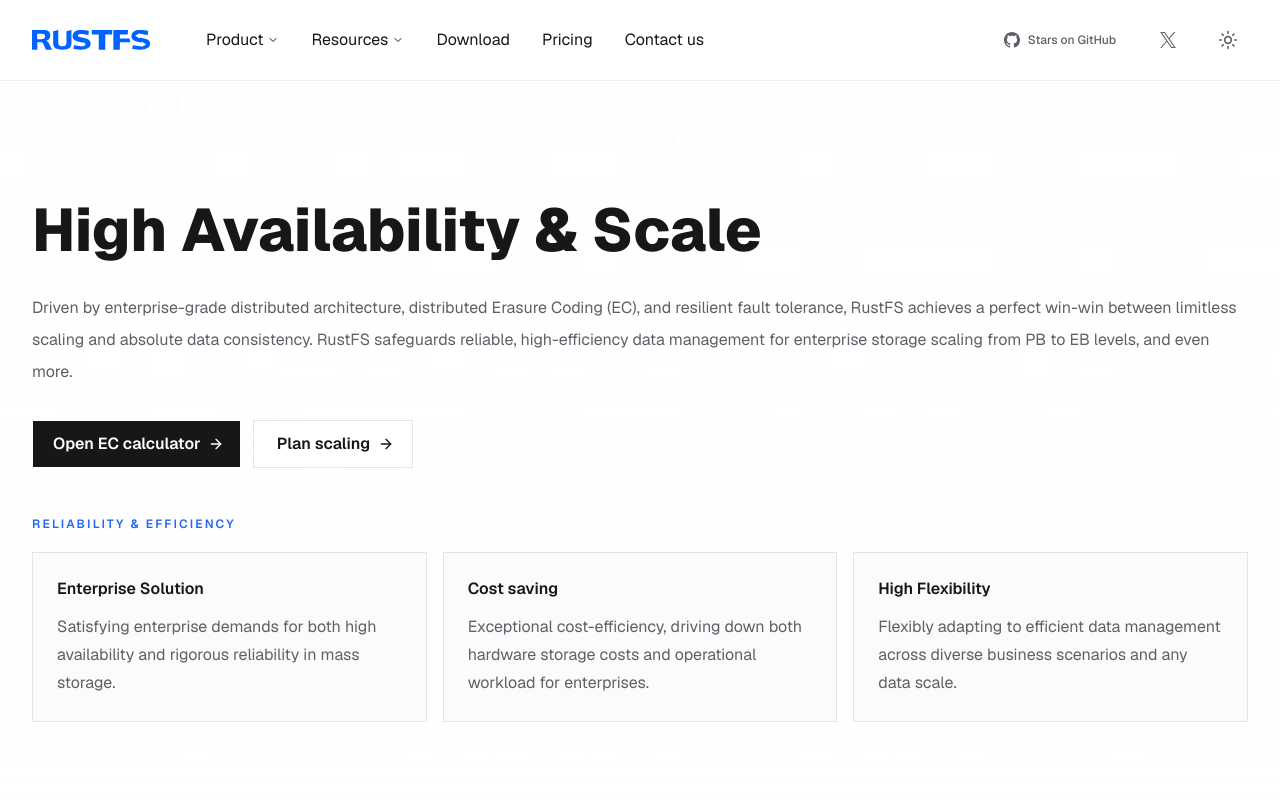
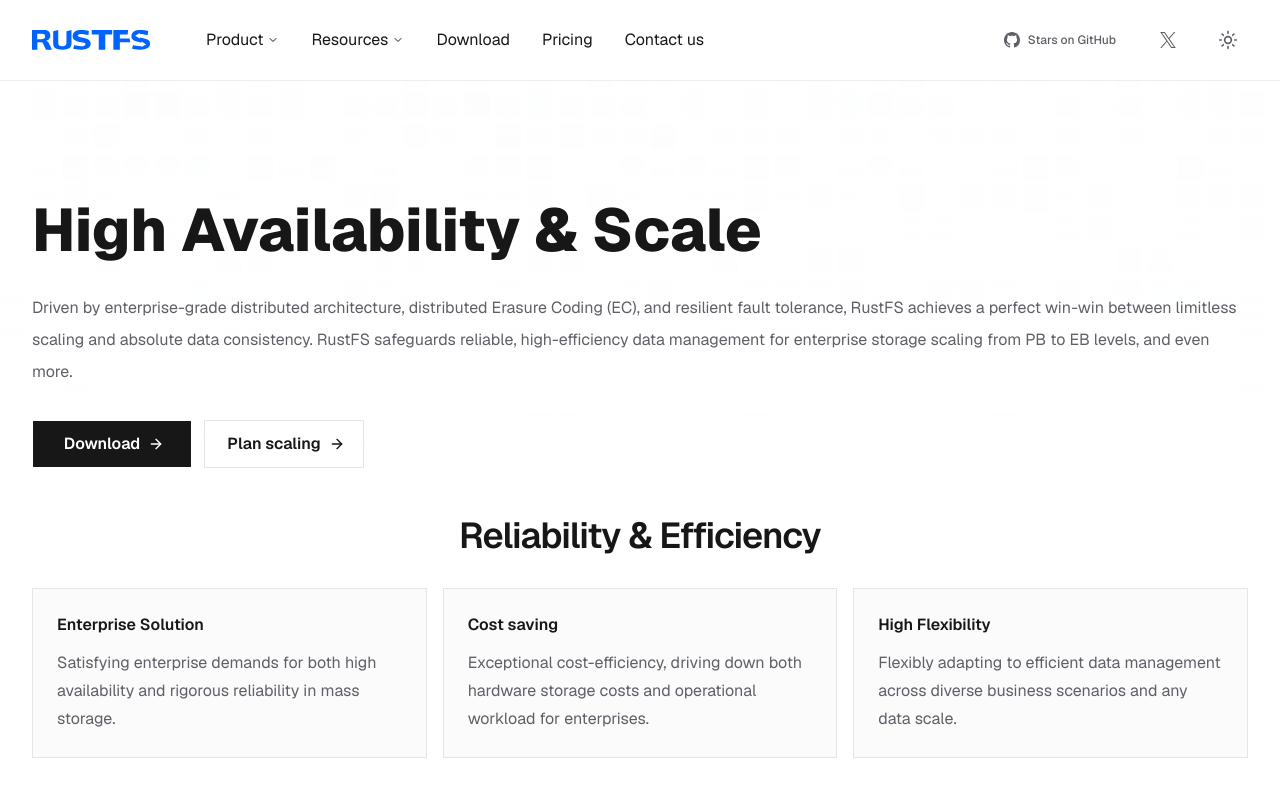
Before and after one commit to rustfs/rustfs.com, a Next.js app: page /product/high-availability-scale in a window 1280 px wide. Shown: the top 800 px of the page. Built offline with nearby package versions, Linux system fonts and the light colour scheme.

Commit message:
style: refine product page calls to action

```diff
--- a/app/product/high-availability-scale/page.tsx
+++ b/app/product/high-availability-scale/page.tsx
@@ -124,7 +124,7 @@ export default function HighAvailabilityScalePage() {
         },
       ]}
       links={[
-        { label: "Open EC calculator", href: "/erasure-code-calculator" },
+        { label: "Download", href: "/download" },
         { label: "Plan scaling", href: "/contact-us", variant: "outline" },
       ]}
     />
--- a/app/product/multiple-protocol-access/page.tsx
+++ b/app/product/multiple-protocol-access/page.tsx
@@ -128,7 +128,7 @@ export default function MultipleProtocolAccessPage() {
         },
       ]}
       links={[
-        { label: "Plan protocol access", href: "/contact-us" },
+        { label: "Download", href: "/download" },
         { label: "Read docs", href: "/docs", variant: "outline" },
       ]}
     />
--- a/app/product/operational-observability/page.tsx
+++ b/app/product/operational-observability/page.tsx
@@ -115,7 +115,7 @@ export default function OperationalObservabilityPage() {
         },
       ]}
       links={[
-        { label: "Review operations", href: "/contact-us" },
+        { label: "Download", href: "/download" },
         { label: "Read docs", href: "/docs", variant: "outline" },
       ]}
     />
--- a/app/product/security-compliance/page.tsx
+++ b/app/product/security-compliance/page.tsx
@@ -115,7 +115,7 @@ export default function SecurityCompliancePage() {
         },
       ]}
       links={[
-        { label: "Review security model", href: "/contact-us" },
+        { label: "Download", href: "/download" },
         { label: "Read docs", href: "/docs", variant: "outline" },
       ]}
     />
--- a/components/business/feature-page.tsx
+++ b/components/business/feature-page.tsx
@@ -400,7 +400,7 @@ function ProductionReview({ variant }: { variant: FeaturePageVariant }) {
     <div className="border border-border bg-card p-6 sm:p-8">
       <Link
         href="/contact-us"
-        className="group grid gap-6 sm:grid-cols-[auto_1fr_auto] sm:items-center"
+        className="group grid gap-6 bg-brand/5 p-5 transition-colors hover:bg-brand/10 focus-visible:outline-2 focus-visible:outline-offset-2 focus-visible:outline-brand sm:grid-cols-[auto_1fr_auto] sm:items-center"
       >
         <span className="flex size-12 items-center justify-center bg-background text-brand">
           <Icon className="size-5" />
@@ -413,7 +413,9 @@ function ProductionReview({ variant }: { variant: FeaturePageVariant }) {
             Share your topology, identity model, and operations constraints with the RustFS team.
           </p>
         </div>
-        <ArrowRightIcon className="motion-arrow size-5 text-brand" />
+        <span className="flex size-12 items-center justify-center bg-brand text-brand-foreground">
+          <ArrowRightIcon className="motion-arrow size-5" />
+        </span>
       </Link>
     </div>
   );
@@ -441,11 +443,11 @@ export default function FeaturePage({
         {highlights?.length ? (
           <div className="mt-12">
             {highlightsTitle ? (
-              <h2 className="text-xs font-semibold uppercase tracking-[0.18em] text-brand">
+              <h2 className="text-center text-3xl font-semibold tracking-tight text-foreground sm:text-4xl">
                 {highlightsTitle}
               </h2>
             ) : null}
-            <dl className="mt-5 grid gap-4 md:grid-cols-3">
+            <dl className="mt-8 grid gap-4 md:grid-cols-3">
               {highlights.map((highlight) => (
                 <div
                   key={highlight.title}
--- a/components/business/product-section-illustration.tsx
+++ b/components/business/product-section-illustration.tsx
@@ -25,7 +25,6 @@ import {
   LockKeyholeIcon,
   RadioTowerIcon,
   RefreshCwIcon,
-  ScrollTextIcon,
   ServerIcon,
   ShieldCheckIcon,
   SquareTerminalIcon,
@@ -35,6 +34,7 @@ import {
   type LucideIcon,
 } from "lucide-react";
 import { MotionConfig, motion } from "motion/react";
+import Image from "next/image";
 import type { ReactNode } from "react";
 
 type ProductIllustrationVariant = "data" | "scale" | "ops" | "security";
@@ -359,9 +359,12 @@ function ConsoleVisual() {
 
 function OtelVisual() {
   const targets = [
-    { label: "Prometheus", icon: <PrometheusMark className="size-5" /> },
-    { label: "Grafana", icon: <GrafanaMark className="size-5" /> },
-    { label: "Loki", icon: <ScrollTextIcon className="size-5" /> },
+    { label: "Prometheus", icon: <PrometheusMark className="size-5 text-[#E6522C]" /> },
+    { label: "Grafana", icon: <GrafanaMark className="size-5 text-[#F46800]" /> },
+    {
+      label: "Loki",
+      icon: <Image src="/images/brands/loki-logo.png" alt="" width={20} height={20} className="size-5 object-contain" />,
+    },
   ];
 
   return (
@@ -369,11 +372,11 @@ function OtelVisual() {
       <div className="grid w-full max-w-lg grid-cols-[minmax(0,0.7fr)_auto_minmax(0,1.3fr)] items-center gap-3">
         <div className="grid gap-2">
           <div className="flex items-center gap-3 border border-border bg-background p-3">
-            <DockerIcon className="size-5 text-muted-foreground" />
+            <DockerIcon className="size-5 text-[#2496ED]" />
             <span className="text-xs font-semibold text-foreground">Docker</span>
           </div>
           <div className="flex items-center gap-3 border border-border bg-background p-3">
-            <KubernetesIcon className="size-5 text-muted-foreground" />
+            <KubernetesIcon className="size-5 text-[#326CE5]" />
             <span className="text-xs font-semibold text-foreground">Kubernetes</span>
           </div>
         </div>
@@ -429,7 +432,7 @@ function CliVisual() {
   return (
     <IllustrationFrame label="rc client">
       <div className="w-full max-w-lg">
-        <div className="border border-border bg-[#050505] p-4">
+        <div className="border border-border bg-muted/60 p-4">
           <div className="flex items-center gap-2 font-mono text-[10px] text-muted-foreground">
             <span className="text-brand">$</span>
             <span>rc admin info production</span>
```
Also changed, not shown: public/images/brands/loki-logo.png (added).
